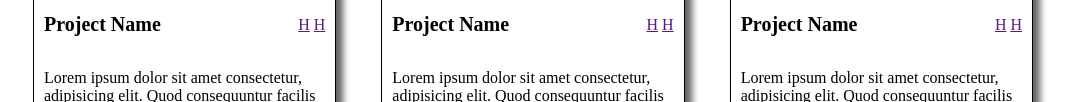
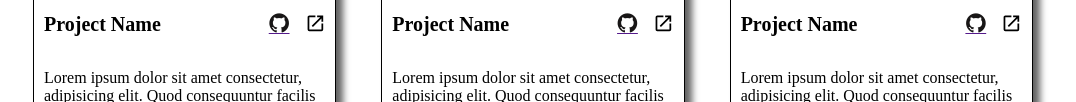
Before and after one commit to CTMendoza/HomePage, a plain HTML site: page homepage.html in a window 1280 px wide. Shown: the part 818-920 px from the top of the page, without its empty margins (107-1183 px from the left). Drawn offline with nearby package versions, Linux system fonts and the light colour scheme.

Commit message:
Added icons to a tags Added github and link icons to the a elements for each project card. The github icons represents a link to the source code of the project in github and the link icon will send the user to a working version of the project

```diff
--- a/homepage.html
+++ b/homepage.html
@@ -4,6 +4,7 @@
     <meta charset="UTF-8">
     <meta name="viewport" content="width=device-width, initial-scale=1.0">
     <link rel="stylesheet" href="styles.css">
+    <link rel="stylesheet" type='text/css' href="https://cdn.jsdelivr.net/gh/devicons/devicon@latest/devicon.min.css" />
     <title>Document</title>
 </head>
 <body>
@@ -31,8 +32,12 @@
                     <div class="project-name-links-container">
                         <h2 class="project-name">Project Name</h2>
                         <div class="links">
-                            <a href="">H</a>
-                            <a href="">H</a>
+                            <a href="">
+                             <i class="devicon-github-original colored github-link"></i>
+                            </a>
+                            <a href="">
+                                <svg class="project-link" xmlns="http://www.w3.org/2000/svg" viewBox="0 0 24 24"><title>open-in-new</title><path d="M14,3V5H17.59L7.76,14.83L9.17,16.24L19,6.41V10H21V3M19,19H5V5H12V3H5C3.89,3 3,3.9 3,5V19A2,2 0 0,0 5,21H19A2,2 0 0,0 21,19V12H19V19Z" /></svg>
+                            </a>
                         </div>
                     </div>
                     <p class="project-description">
@@ -46,8 +51,12 @@
                     <div class="project-name-links-container">
                         <h2 class="project-name">Project Name</h2>
                         <div class="links">
-                            <a href="">H</a>
-                            <a href="">H</a>
+                            <a href="">
+                                <i class="devicon-github-original colored github-link"></i>
+                            </a>
+                            <a href="">
+                                <svg xmlns="http://www.w3.org/2000/svg" class="project-link" viewBox="0 0 24 24"><title>open-in-new</title><path d="M14,3V5H17.59L7.76,14.83L9.17,16.24L19,6.41V10H21V3M19,19H5V5H12V3H5C3.89,3 3,3.9 3,5V19A2,2 0 0,0 5,21H19A2,2 0 0,0 21,19V12H19V19Z" /></svg>
+                            </a>
                         </div>
                     </div>
                     <p class="project-description">
@@ -61,8 +70,12 @@
                     <div class="project-name-links-container">
                         <h2 class="project-name">Project Name</h2>
                         <div class="links">
-                            <a href="">H</a>
-                            <a href="">H</a>
+                            <a href="">
+                                <i class="devicon-github-original colored github-link"></i>
+                            </a>
+                            <a href="">
+                                <svg xmlns="http://www.w3.org/2000/svg"  class="project-link" viewBox="0 0 24 24"><title>open-in-new</title><path d="M14,3V5H17.59L7.76,14.83L9.17,16.24L19,6.41V10H21V3M19,19H5V5H12V3H5C3.89,3 3,3.9 3,5V19A2,2 0 0,0 5,21H19A2,2 0 0,0 21,19V12H19V19Z" /></svg>
+                            </a>
                         </div>
                     </div>
                     <p class="project-description">
--- a/styles.css
+++ b/styles.css
@@ -96,3 +96,17 @@
 .project-description {
   font-size: 1em
 }
+
+.links {
+  display: flex;
+  gap: 15px;
+}
+
+.github-link {
+  font-size:  1.3em;
+}
+
+.project-link {
+  width:  1.3em;;
+  height: 1.3em;;
+}
```
